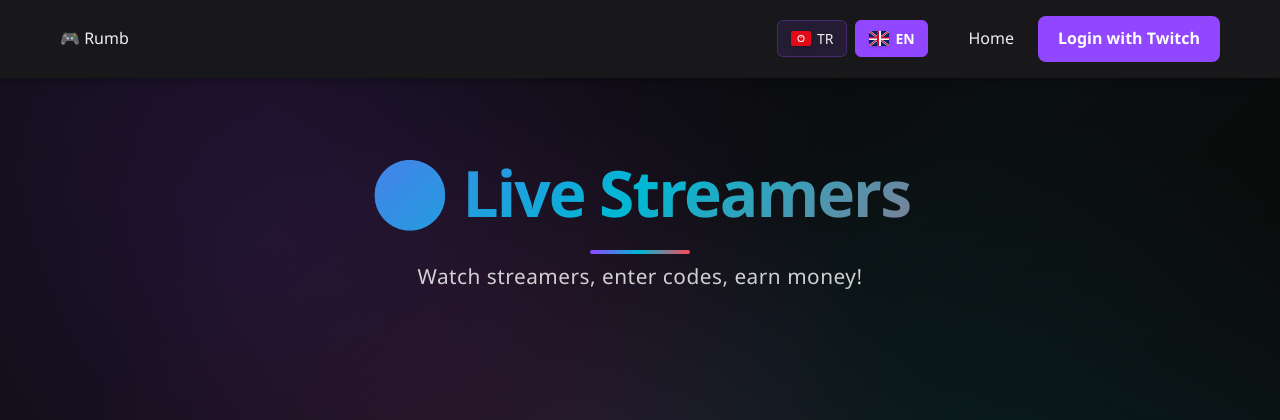
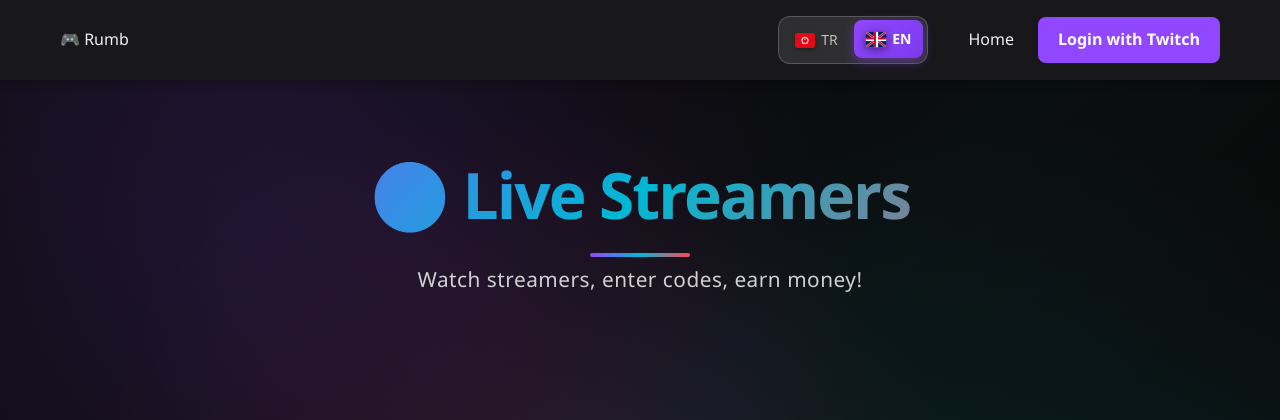
Before and after one commit to akmaster/166, a PHP site: page /streamers.php in a window 1280 px wide. Shown: the top 420 px of the page. Run offline with PHP 8.4, Linux system fonts and the light colour scheme; data that the repository does not hold is empty; some libraries are stand-ins or nearby versions.

Commit message:
feat: Modernize language switcher with glassmorphism design
- Add glassmorphism container with backdrop blur effect
- Implement gradient background for active language button
- Add smooth hover animations with transform effects
- Enhance visual hierarchy with better contrast and shadows
- Add pseudo-element overlays for subtle hover effects
- Improve SVG flag scaling and shadow effects
- Create pill-shaped container design for modern look

Design Features:
✅ Glassmorphism container with blur backdrop
✅ Gradient active state with purple theme
✅ Smooth cubic-bezier transitions
✅ Transform animations (translateY, scale)
✅ Enhanced shadow system for depth
✅ Better visual feedback for active/inactive states
✅ Modern pill-shaped design language

```diff
--- a/assets/css/style.css
+++ b/assets/css/style.css
@@ -995,35 +995,74 @@ select:focus {
 }
 
 /* ===== LANGUAGE SWITCHER ===== */
-.language-switcher { display: inline-flex; gap: 0.5rem; margin-right: 1rem; }
+.language-switcher {
+  display: inline-flex;
+  gap: 0.25rem;
+  margin-right: 1rem;
+  background: rgba(255, 255, 255, 0.1);
+  border-radius: 12px;
+  padding: 0.25rem;
+  backdrop-filter: blur(10px);
+  border: 1px solid rgba(255, 255, 255, 0.2);
+}
 .language-switcher .lang-btn {
   display: inline-flex;
   align-items: center;
   gap: 0.4rem;
-    padding: 0.4rem 0.8rem;
-    background: rgba(145, 71, 255, 0.1);
-    border: 1px solid rgba(145, 71, 255, 0.3);
-    border-radius: 6px;
+  padding: 0.5rem 0.75rem;
+  background: transparent;
+  border: none;
+  border-radius: 8px;
   font-size: 0.875rem;
-    transition: all 0.3s;
+  font-weight: 500;
+  transition: all 0.3s cubic-bezier(0.4, 0, 0.2, 1);
   cursor: pointer;
   text-decoration: none;
-    color: inherit;
+  color: rgba(255, 255, 255, 0.7);
+  position: relative;
+  overflow: hidden;
+}
+.language-switcher .lang-btn::before {
+  content: '';
+  position: absolute;
+  top: 0;
+  left: 0;
+  right: 0;
+  bottom: 0;
+  background: linear-gradient(135deg, rgba(145, 71, 255, 0.1), rgba(145, 71, 255, 0.05));
+  opacity: 0;
+  transition: opacity 0.3s ease;
+  border-radius: 8px;
 }
 .language-switcher .lang-btn:hover {
-    background: rgba(145, 71, 255, 0.2);
-    border-color: var(--primary);
+  color: rgba(255, 255, 255, 0.9);
+  transform: translateY(-1px);
   text-decoration: none;
-    color: inherit;
+}
+.language-switcher .lang-btn:hover::before {
+  opacity: 1;
 }
 .language-switcher .lang-btn.active {
-    background: var(--primary);
-    border-color: var(--primary);
+  background: linear-gradient(135deg, var(--primary), #7c3aed);
+  color: white;
   font-weight: 600;
-    color: white;
+  box-shadow: 0 4px 12px rgba(145, 71, 255, 0.4);
+  transform: translateY(-1px);
+}
+.language-switcher .lang-btn.active::before {
+  opacity: 0;
 }
 .language-switcher .lang-btn svg {
   flex-shrink: 0;
-    border-radius: 2px;
-    box-shadow: 0 1px 3px rgba(0,0,0,0.2);
+  border-radius: 3px;
+  box-shadow: 0 2px 4px rgba(0, 0, 0, 0.3);
+  transition: all 0.3s ease;
 }
+.language-switcher .lang-btn:hover svg {
+  transform: scale(1.05);
+  box-shadow: 0 3px 6px rgba(0, 0, 0, 0.4);
+}
+.language-switcher .lang-btn.active svg {
+  box-shadow: 0 2px 8px rgba(0, 0, 0, 0.5);
+  transform: scale(1.05);
+}
```
Lines whose indentation alone changed are shown as unchanged.
